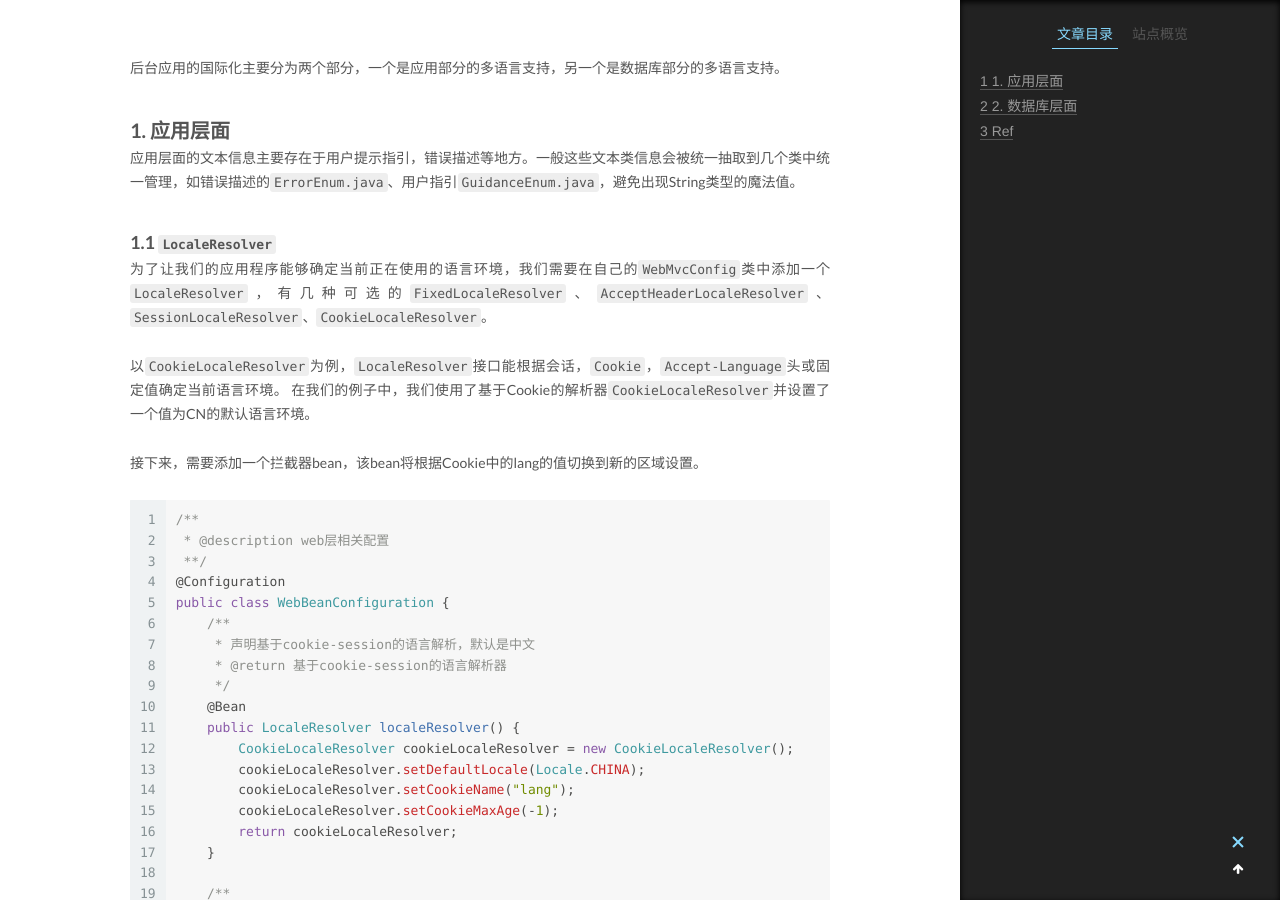
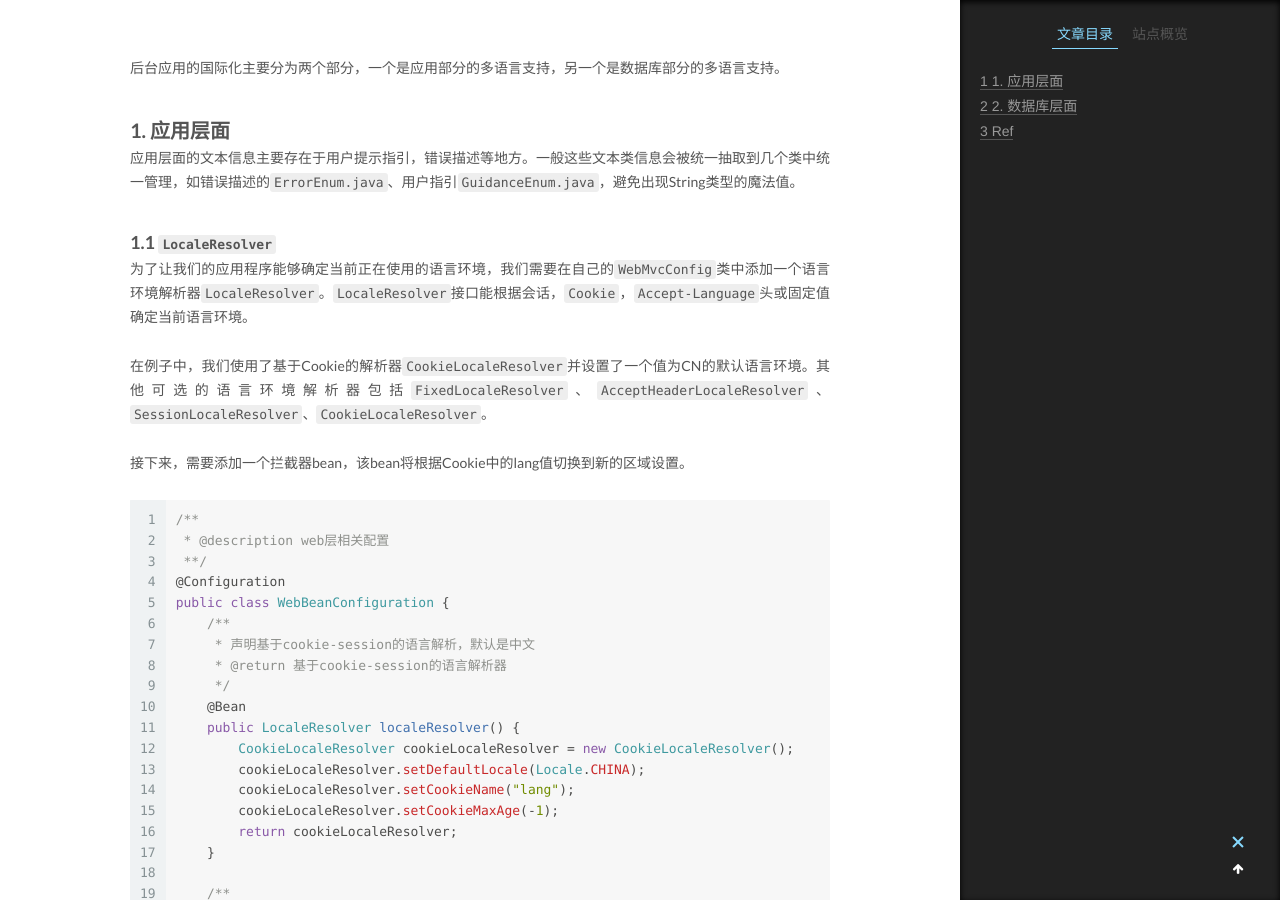
Before and after one commit to phaedo/blog, a Jekyll site: the page built from _posts/2019-08-15-SpringBoot应用如何国际化.md, in a window 1280 px wide and 900 px high, scrolled down 433 px. Built offline with Jekyll 4.4.1, drawn with Linux system fonts in a browser that asks for light colours; comment, search, counter and statistics services are not loaded.

````diff
--- a/_posts/2019-08-15-SpringBoot应用如何国际化.md
+++ b/_posts/2019-08-15-SpringBoot应用如何国际化.md
@@ -15,11 +15,11 @@ description: SpringBoot的WEB应用在后台支持多语言的几个思路考察
 
 ### 1.1 `LocaleResolver`
 
-为了让我们的应用程序能够确定当前正在使用的语言环境，我们需要在自己的`WebMvcConfig`类中添加一个`LocaleResolver`，有几种可选的`FixedLocaleResolver`、`AcceptHeaderLocaleResolver`、`SessionLocaleResolver`、`CookieLocaleResolver`。
+为了让我们的应用程序能够确定当前正在使用的语言环境，我们需要在自己的`WebMvcConfig`类中添加一个语言环境解析器`LocaleResolver`。`LocaleResolver`接口能根据会话，`Cookie`，`Accept-Language`头或固定值确定当前语言环境。
 
-以`CookieLocaleResolver`为例，`LocaleResolver`接口能根据会话，`Cookie`，`Accept-Language`头或固定值确定当前语言环境。 在我们的例子中，我们使用了基于Cookie的解析器`CookieLocaleResolver`并设置了一个值为CN的默认语言环境。
+在例子中，我们使用了基于Cookie的解析器`CookieLocaleResolver`并设置了一个值为CN的默认语言环境。其他可选的语言环境解析器包括`FixedLocaleResolver`、`AcceptHeaderLocaleResolver`、`SessionLocaleResolver`、`CookieLocaleResolver`。
 
-接下来，需要添加一个拦截器bean，该bean将根据Cookie中的lang的值切换到新的区域设置。
+接下来，需要添加一个拦截器bean，该bean将根据Cookie中的lang值切换到新的区域设置。
 
 ```java
 /**
````
